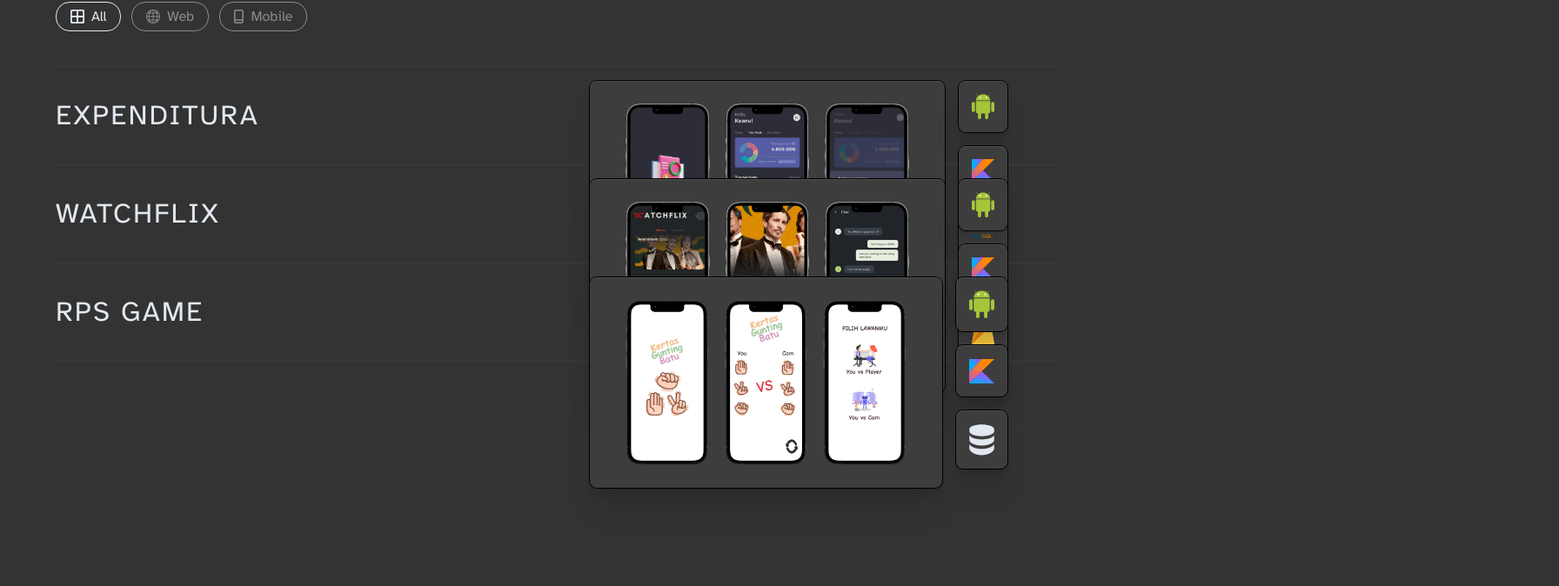
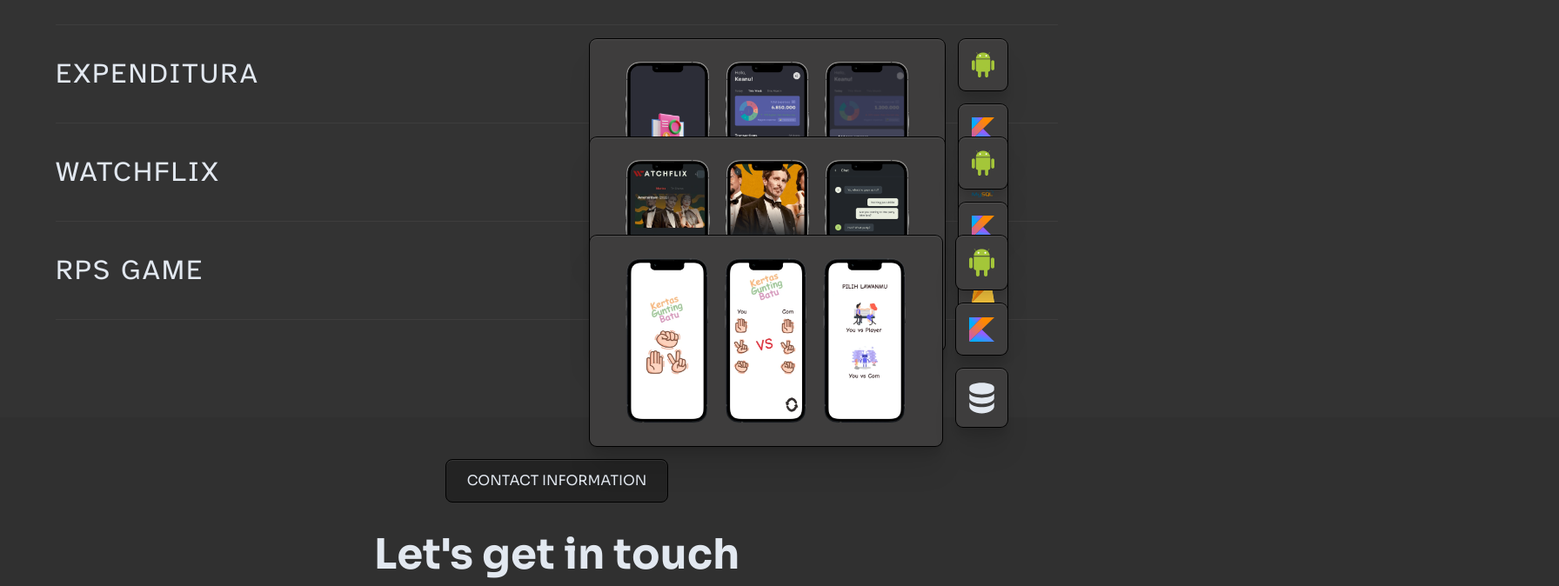
Before and after one commit to aldwiputra/aldwiputra-portfolio, a SvelteKit app: page / in a window 1280 px wide. Shown: the part 988-1662 px from the top of the page at 87% size, 1792 px wide, since content can reach past the window. Before the commit the page ends 1564 px from the top, so only its background shows below. Built offline with nearby package versions, Linux system fonts and the light colour scheme.

Commit message:
push push

```diff
--- a/src/components/ContactSection.svelte
+++ b/src/components/ContactSection.svelte
@@ -1,6 +1,44 @@
 <section>
-	<div>
+	<div class="subtitle-container">
 		<p>contact information</p>
 	</div>
 	<h2>Let's get in touch</h2>
 </section>
+
+<style>
+	section {
+		position: relative;
+		background-color: rgba(48, 48, 48, 1);
+		display: flex;
+		flex-direction: column;
+		align-items: center;
+	}
+
+	section::before {
+		position: absolute;
+		content: '';
+		inset: 0;
+		width: 100%;
+		height: 100%;
+		background-color: rgba(48, 48, 48, 1);
+		z-index: -1;
+		transform: scaleX(2);
+	}
+
+	.subtitle-container {
+		background-color: rgba(var(--rgb-grey-800));
+		width: fit-content;
+		text-transform: uppercase;
+		padding: 0.75rem 1.5rem;
+		border-radius: 0.5rem;
+		border: 1px solid black;
+		box-shadow: inset 0 1px 1px rgb(255 255 255 / 10%);
+		margin-inline: auto;
+		margin-block-start: 3rem;
+	}
+
+	h2 {
+		font-size: clamp(2rem, 5vw, 3rem);
+		margin-block-start: 1.5rem;
+	}
+</style>
--- a/src/components/Project.svelte
+++ b/src/components/Project.svelte
@@ -1,4 +1,6 @@
 <script lang="ts">
+	import TechBox from './TechBox.svelte';
+
 	export let title: string;
 	export let imgPaths: string[];
 	export let techImgPaths: string[];
--- a/src/components/ProjectSection.svelte
+++ b/src/components/ProjectSection.svelte
@@ -31,7 +31,8 @@
 
 <style>
 	section {
-		margin-block: 10rem;
+		margin-block-start: 10rem;
+		margin-block-end: 7rem;
 	}
 
 	h2 {
@@ -50,6 +51,10 @@
 	}
 
 	@media screen and (min-width: 60rem) {
+		section {
+			margin-block-start: 7rem;
+		}
+
 		.tab-buttons-container {
 			display: flex;
 		}
--- a/src/routes/+page.svelte
+++ b/src/routes/+page.svelte
@@ -1,7 +1,9 @@
 <script lang="ts">
 	import ProjectSection from '../components/ProjectSection.svelte';
 	import HeroSection from '../components/HeroSection.svelte';
+	import ContactSection from '../components/ContactSection.svelte';
 </script>
 
 <HeroSection />
 <ProjectSection />
+<ContactSection />
```
Also changed, not shown: src/components/ContactCard.svelte (added, +36 -0 lines), static/external-link-icon.svg (added).
